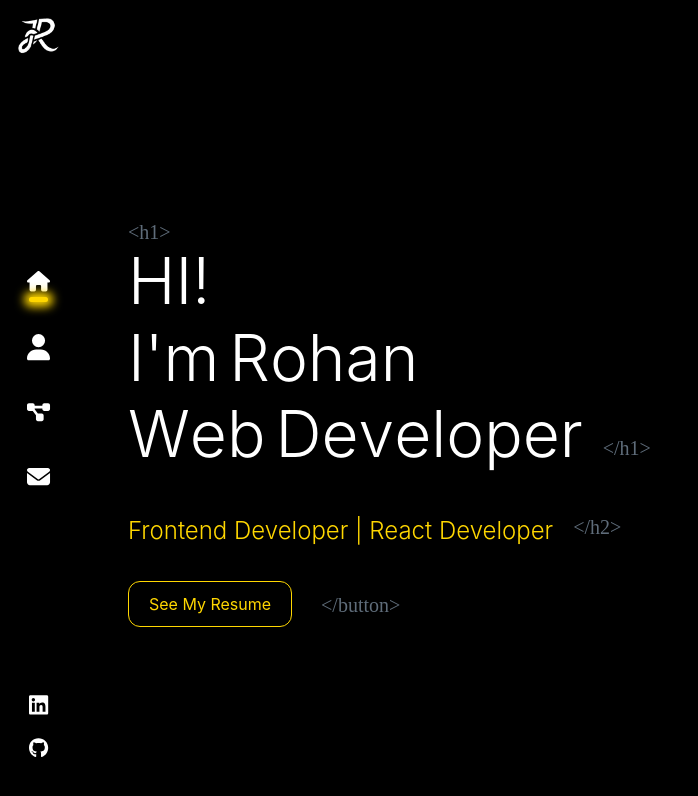
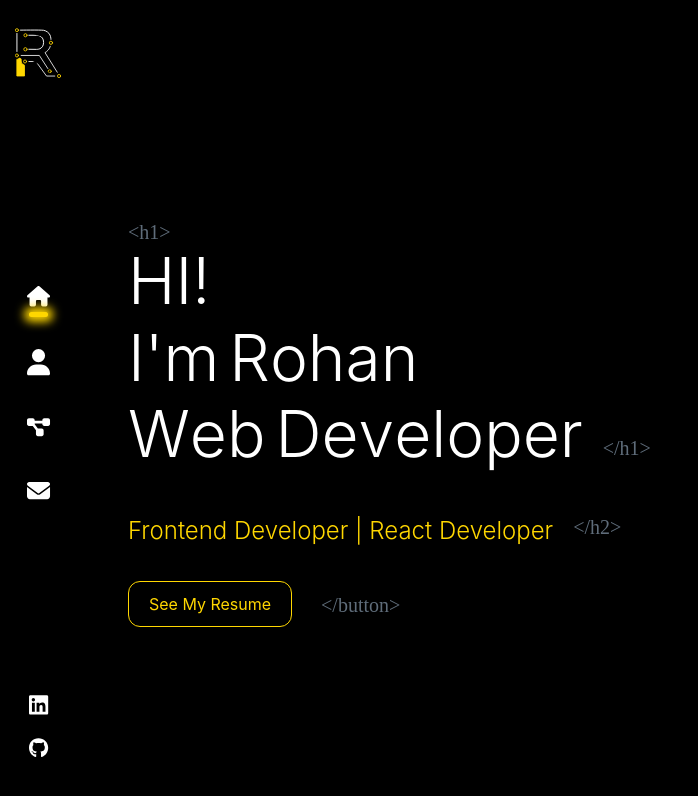
Before and after one commit to Rohan-Swain/my_portfolio, a React (Create React App) app: page /#/ in a window 1280 px wide. Shown: the top 796 px of the page, without its empty margins (0-698 px from the left). Built offline with nearby package versions, Linux system fonts and the light colour scheme; a web font is replaced by a local one.

Commit message:
Header logo update: DONE

```diff
--- /dev/null
+++ b/src/Components/Header/Logo/index.js
@@ -0,0 +1,208 @@
+import React from "react";
+import "./index.scss";
+
+function Logo() {
+  return (
+    <div id="logo-wrapper">
+      <svg
+        width="98.304237"
+        height="106.26083"
+        viewBox="0 0 26.009663 28.114845"
+        version="1.1"
+        id="svg5"
+      >
+        <defs id="defs2" />
+        <g id="layer1" transform="translate(-50.631061,-109.50292)">
+          <g id="g9602">
+            <g id="g9574">
+              <circle
+                style={{
+                  opacity: "1",
+                  strokeWidth: "0.463021",
+                  strokeLinecap: "round",
+                  strokeLinejoin: "round",
+                  strokeDasharray: "none",
+                }}
+                id="path231"
+                cx="51.722183"
+                cy="110.59404"
+                r="0.85961211"
+              />
+              <circle
+                style={{
+                  opacity: "1",
+                  strokeWidth: "0.463021",
+                  strokeLinecap: "round",
+                  strokeLinejoin: "round",
+                  strokeDasharray: "none",
+                }}
+                id="path231-3"
+                cx="51.722183"
+                cy="124.87737"
+                r="0.85961223"
+              />
+              <circle
+                style={{
+                  opacity: "1",
+                  strokeWidth: "0.463021",
+                  strokeLinecap: "round",
+                  strokeLinejoin: "round",
+                  strokeDasharray: "none",
+                }}
+                id="path231-7"
+                cx="56.517513"
+                cy="121.38598"
+                r="0.93244457"
+              />
+              <circle
+                style={{
+                  opacity: "1",
+                  strokeWidth: "0.463021",
+                  strokeLinecap: "round",
+                  strokeLinejoin: "round",
+                  strokeDasharray: "none",
+                }}
+                id="path231-2"
+                cx="56.560318"
+                cy="113.47726"
+                r="0.88963938"
+              />
+              <circle
+                style={{
+                  opacity: "1",
+                  strokeWidth: "0.463021",
+                  strokeLinecap: "round",
+                  strokeLinejoin: "round",
+                  strokeDasharray: "none",
+                }}
+                id="path231-6"
+                cx="70.928314"
+                cy="117.73004"
+                r="0.90075099"
+              />
+              <circle
+                style={{
+                  opacity: "1",
+                  strokeWidth: "0.463021",
+                  strokeLinecap: "round",
+                  strokeLinejoin: "round",
+                  strokeDasharray: "none",
+                }}
+                id="path231-28-89"
+                cx="56.299355"
+                cy="128.28818"
+                r="0.85961211"
+              />
+              <circle
+                style={{
+                  opacity: "1",
+                  strokeWidth: "0.463021",
+                  strokeLinecap: "round",
+                  strokeLinejoin: "round",
+                  strokeDasharray: "none",
+                }}
+                id="path231-6-2-0"
+                cx="75.508469"
+                cy="136.4855"
+                r="0.90075099"
+              />
+              <circle
+                style={{
+                  opacity: "1",
+                  strokeWidth: "0.463021",
+                  strokeLinecap: "round",
+                  strokeLinejoin: "round",
+                  strokeDasharray: "none",
+                }}
+                id="path231-28-3"
+                cx="70.238617"
+                cy="133.8309"
+                r="0.85961211"
+              />
+            </g>
+            <g id="g9583">
+              <path
+                style={{
+                  opacity: "1",
+                  strokeWidth: "0.529167",
+                  strokeLinecap: "square",
+                  strokeLinejoin: "round",
+                  strokeDasharray: "none",
+                }}
+                d="m 51.722183,112.51198 v 10.05417"
+                id="path2490"
+              />
+              <path
+                style={{
+                  opacity: "1",
+                  strokeWidth: "0.529167",
+                  strokeLinecap: "square",
+                  strokeLinejoin: "round",
+                  strokeDasharray: "none",
+                }}
+                d="m 58.50829,113.47726 4.022165,0.0214 c 0,0 4.242896,-0.28325 4.233333,4.0114 -0.0096,4.29465 -4.233333,3.93272 -4.233333,3.93272 l -4.022163,-0.0568"
+                id="path2590"
+              />
+              <path
+                style={{
+                  opacity: "1",
+                  strokeWidth: "0.529167",
+                  strokeLinecap: "square",
+                  strokeLinejoin: "round",
+                  strokeDasharray: "none",
+                }}
+                d="m 53.640129,110.59404 c 0,0 11.570113,-0.16913 13.098351,0.0786 1.528238,0.24779 3.015747,1.31809 3.620547,2.63368 0.6048,1.31559 0.569287,2.46459 0.569287,2.46459"
+                id="path8030"
+              />
+              <path
+                style={{
+                  opacity: "1",
+                  strokeWidth: "0.463021",
+                  strokeLinecap: "square",
+                  strokeLinejoin: "round",
+                  strokeDasharray: "none",
+                }}
+                d="m 74.443682,134.28784 -6.863799,-11.00876 c 1.138167,-0.59481 2.728815,-2.18585 2.963629,-3.501"
+                id="path8934"
+              />
+              <path
+                style={{
+                  opacity: "1",
+                  strokeWidth: "0.463021",
+                  strokeLinecap: "square",
+                  strokeLinejoin: "round",
+                  strokeDasharray: "none",
+                }}
+                d="m 58.523996,128.28818 h 3.935775 l 5.967415,8.21919 h 4.598255"
+                id="path9062"
+              />
+              <path
+                style={{
+                  opacity: "1",
+                  strokeWidth: "0.463021",
+                  strokeLinecap: "square",
+                  strokeLinejoin: "round",
+                  strokeDasharray: "none",
+                }}
+                d="m 54.169296,124.87737 h 10.209543 l 4.767872,7.34165"
+                id="path9064"
+              />
+              <path
+                id="rectangle"
+                style={{
+                  opacity: "1",
+                  strokeWidth: "0.463021",
+                  strokeLinecap: "square",
+                  strokeLinejoin: "round",
+                }}
+                d="m 52.961098,126.61227 0.864403,-0.0216 c 0.499956,-0.0125 0.180489,1.95367 0.625891,2.6522 0.445402,0.69852 1.550728,0.69674 1.550728,1.28434 v 5.93863 h -4.326007 v -9.3917 c 0.458708,0 0.825517,-0.056 1.284985,-0.4619 z"
+              />
+            </g>
+          </g>
+        </g>
+      </svg>
+    </div>
+  );
+}
+
+export default Logo;
--- /dev/null
+++ b/src/Components/Header/Logo/index.scss
@@ -0,0 +1,18 @@
+#logo-wrapper {
+    display: flex;
+    justify-content: center;
+
+    svg {
+        width: 60%;
+        stroke: white;
+
+        circle {
+            stroke: gold;
+        }
+
+        #rectangle {
+            fill: gold;
+            stroke: gold;
+        }
+    }
+}
--- a/src/Components/Header/index.js
+++ b/src/Components/Header/index.js
@@ -1,6 +1,5 @@
 import React from "react";
 import "./index.scss";
-import LogoR from "../../assets/images/logo-r.png";
 import { NavLink } from "react-router-dom";
 import { FontAwesomeIcon } from "@fortawesome/react-fontawesome";
 import {
@@ -10,12 +9,13 @@ import {
   faUser,
 } from "@fortawesome/free-solid-svg-icons";
 import { faGithub, faLinkedin } from "@fortawesome/free-brands-svg-icons";
+import Logo from "./Logo";
 
 function Header() {
   return (
     <div className="header">
       <div id="logo">
-        <img src={LogoR} />
+        <Logo />
       </div>
       <div id="navbar">
         <ul>
@@ -45,7 +45,7 @@ function Header() {
         <a href="" target={"_blank"}>
           <FontAwesomeIcon icon={faLinkedin} />
         </a>
-        <a href="" target={"_blank"}>
+        <a href="https://github.com/Rohan-Swain" target={"_blank"}>
           <FontAwesomeIcon icon={faGithub} />
         </a>
       </div>
```
Also changed, not shown: src/assets/SVG/r_logo.svg (added), src/assets/images/logo-r.png (deleted).
